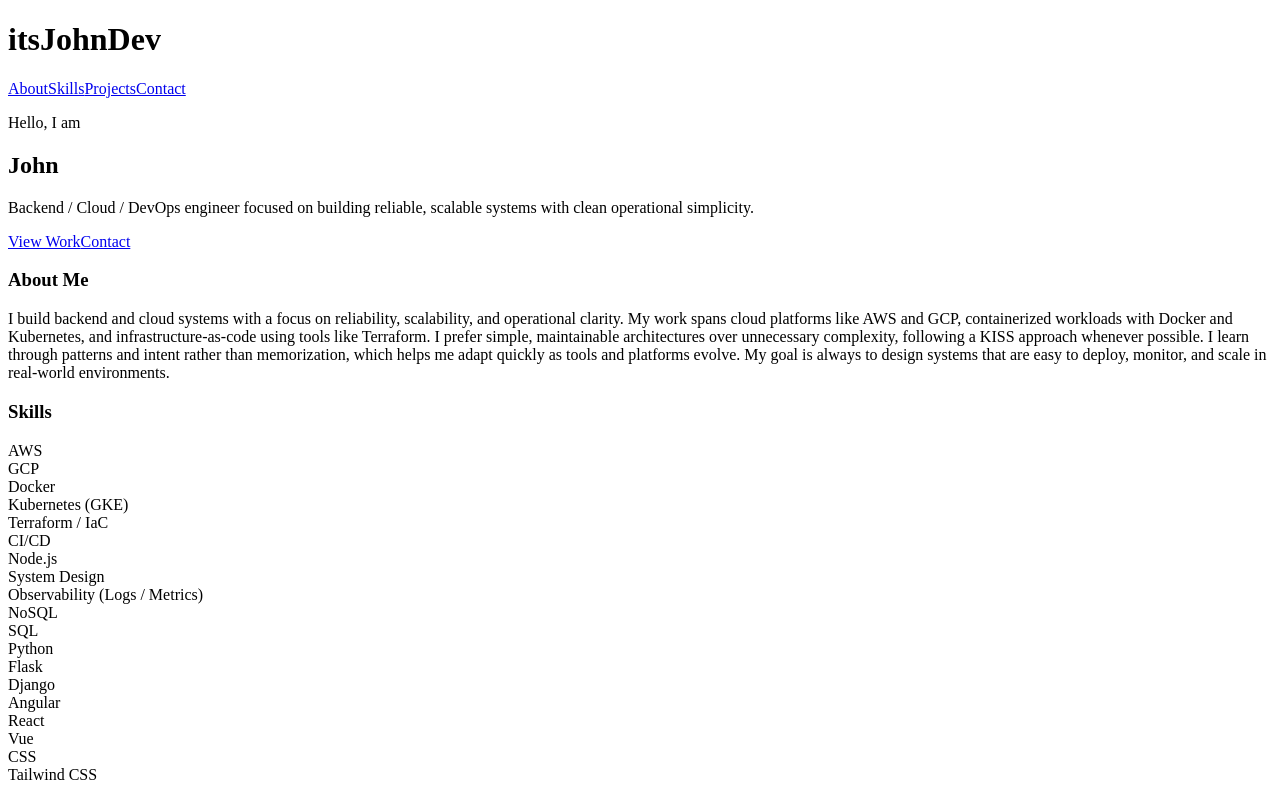
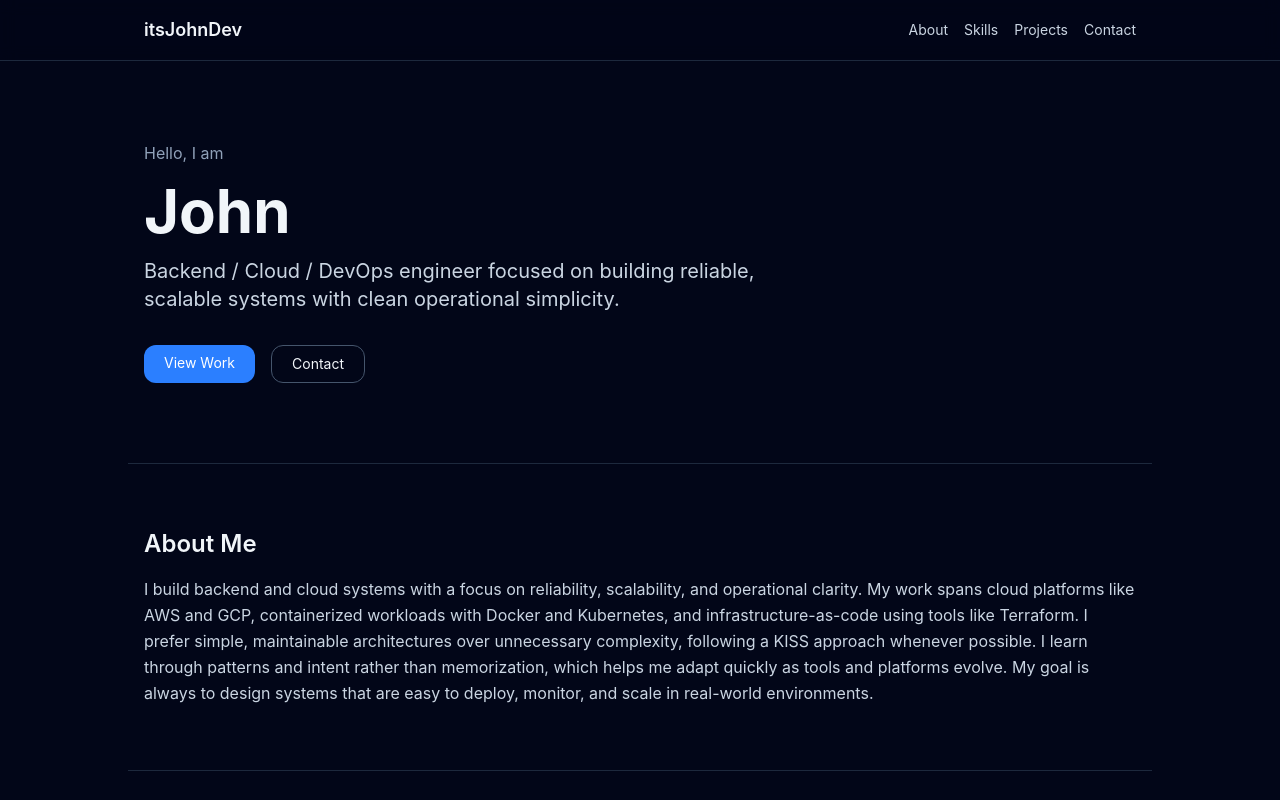
Before and after one commit to itsJohnDev/Portfolio-Site, a React (Vite) app: page / in a window 1280 px wide. Shown: the top 800 px of the page. Built offline with nearby package versions, Linux system fonts and the light colour scheme.

Commit message:
final fix css issue

```diff
--- a/src/main.jsx
+++ b/src/main.jsx
@@ -1,6 +1,7 @@
 import React from "react";
 import ReactDOM from "react-dom/client";
 import App from "./App";
+import "./index.css";
 
 ReactDOM.createRoot(document.getElementById("root")).render(
   <React.StrictMode>
--- a/tailwind.config.js
+++ /dev/null
@@ -1,7 +0,0 @@
-export default {
-  content: ["./index.html", "./src/**/*.{js,ts,jsx,tsx}"],
-  theme: {
-    extend: {},
-  },
-  plugins: [],
-};
--- a/vite.config.js
+++ b/vite.config.js
@@ -2,8 +2,6 @@ import { defineConfig } from "vite";
 import react from "@vitejs/plugin-react";
 import tailwindcss from "@tailwindcss/vite";
 
-// https://vite.dev/config/
 export default defineConfig({
   plugins: [react(), tailwindcss()],
-  base: "/",
 });
```
Also changed, not shown: src/index.css (renamed from src/style.css).
